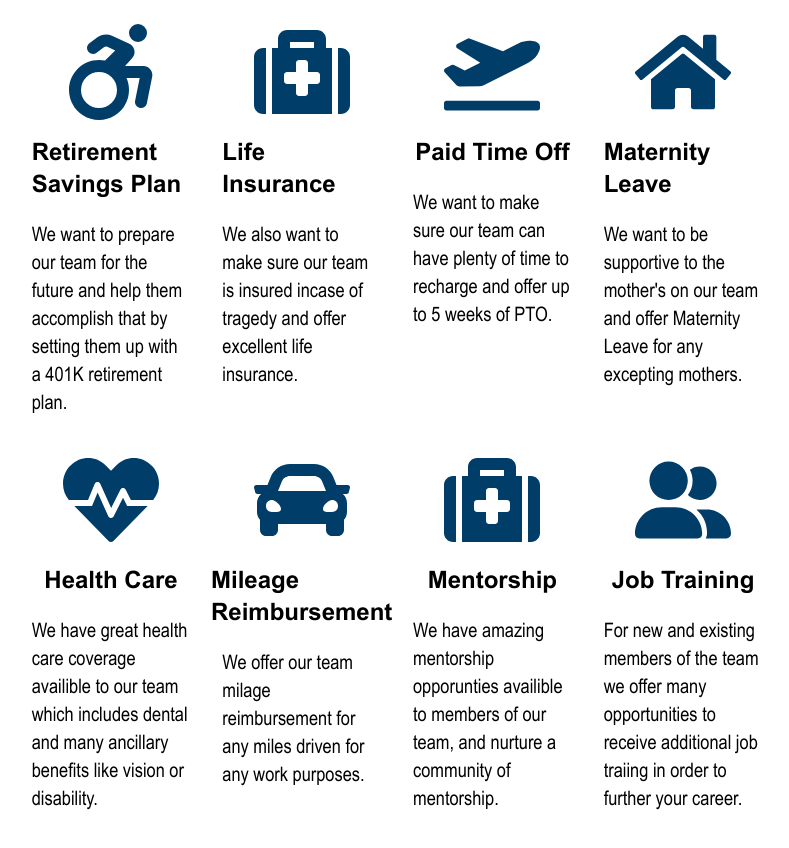
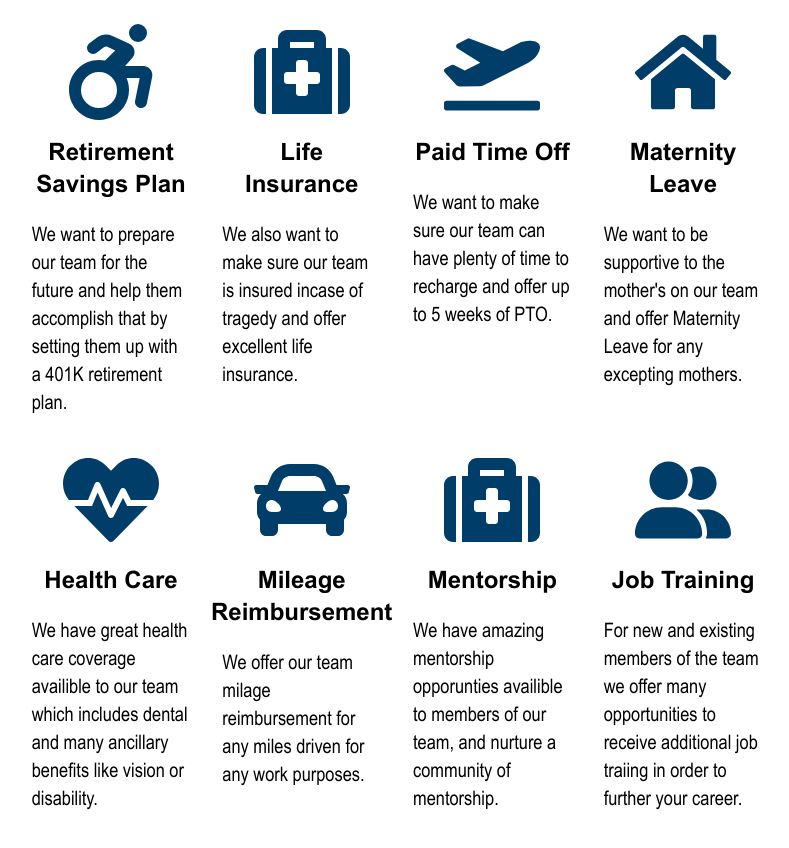
Before and after one commit to TheAdrianVera/Advanced2024, a React (Vite) app: page /careers in a window 1280 px wide. Shown: the part 1420-2268 px from the top of the page, without its empty margins (243-1032 px from the left). Built offline with nearby package versions, Linux system fonts and the light colour scheme; no server answers.

Commit message:
updated benefits

```diff
--- a/src/components/pagecomponents/benefit-block.tsx
+++ b/src/components/pagecomponents/benefit-block.tsx
@@ -45,7 +45,7 @@ const BenefitBlock: React.FC<BenefitBlockProps> = ({title, content, iconLabel})
         <div className='flex flex-col w-[100%] md:w-[25% px-2 py-5 md:py-2'>
             <div className='flex flex-col items-center'>
                 <div className='pb-2'>{icon(iconLabel)}</div>
-                <div className='text-3xl lg:text-2xl font-arial-bold py-2'>{title}</div>
+                <div className='text-3xl lg:text-2xl font-arial-bold py-2 text-center'>{title}</div>
             </div>
             <div className='flex flex-col items-center'>
                 <div className='font-arial-narrow text-xl pt-3 w-[90%] lg:w-[100%]'>{content}</div>
--- a/src/components/pagesections/BenefitsSection.tsx
+++ b/src/components/pagesections/BenefitsSection.tsx
@@ -21,7 +21,7 @@ const BenefitsSection: React.FC<BenefitsSectionProps> = ({benefitsData}) => {
                 </div>
             </div>
             <div className='flex flex-col items-center pb-20'>
-                <div className='grid grid-cols-2 md:grid-cols-2 lg:grid-cols-2 xl:grid-cols-4 gap-4 pb-5 w-full md:w-3/4 lg:w-2/3'>
+                <div className='grid grid-cols-1 md:grid-cols-2 lg:grid-cols-2 xl:grid-cols-4 gap-4 pb-5 w-full md:w-3/4 lg:w-2/3'>
                     {benefitsData.map((benefit, index) => (
                         index < 4 ? (
                             <BenefitBlock
@@ -33,7 +33,7 @@ const BenefitsSection: React.FC<BenefitsSectionProps> = ({benefitsData}) => {
                         ) : null
                     ))}
                 </div>
-                <div className='grid grid-cols-2 md:grid-cols-2 lg:grid-cols-2 xl:grid-cols-4 gap-4 pb-5 w-full md:w-3/4 lg:w-2/3'>
+                <div className='grid grid-cols-1 md:grid-cols-2 lg:grid-cols-2 xl:grid-cols-4 gap-4 pb-5 w-full md:w-3/4 lg:w-2/3'>
                     {benefitsData.map((benefit, index) => (
                         index > 3 ? (
                             <BenefitBlock
```
